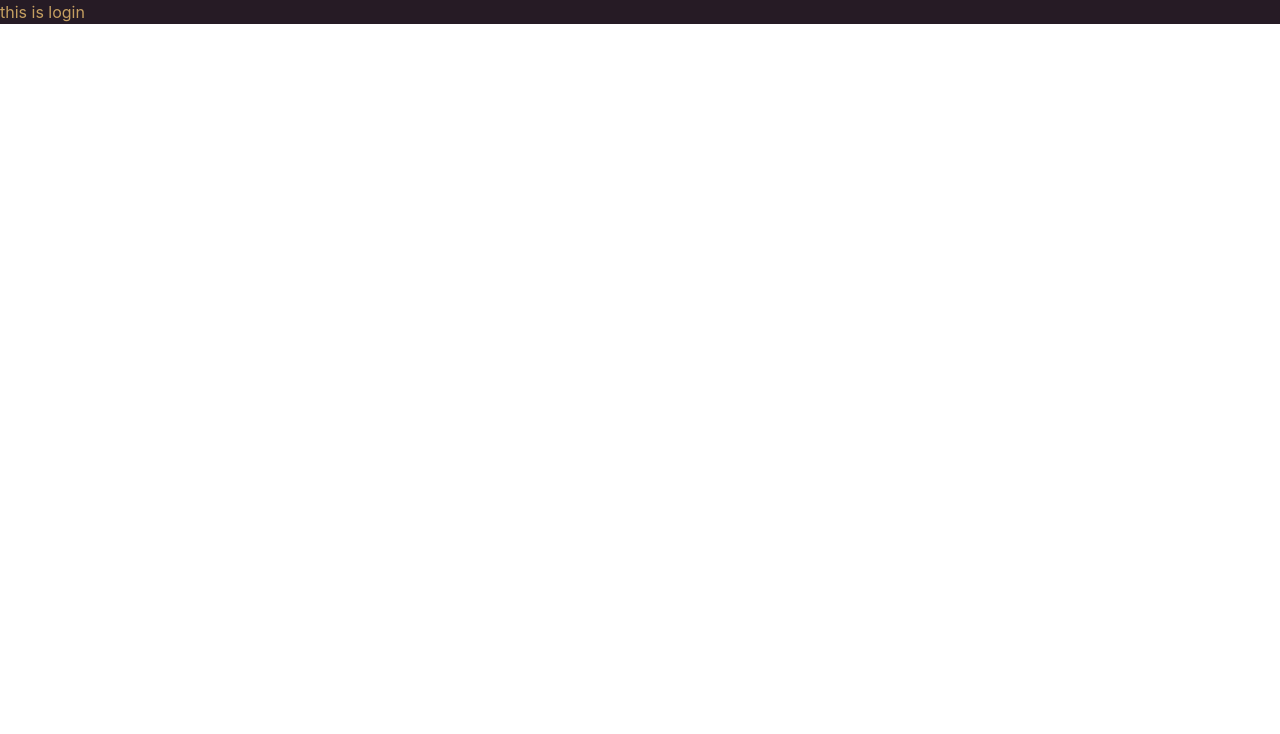
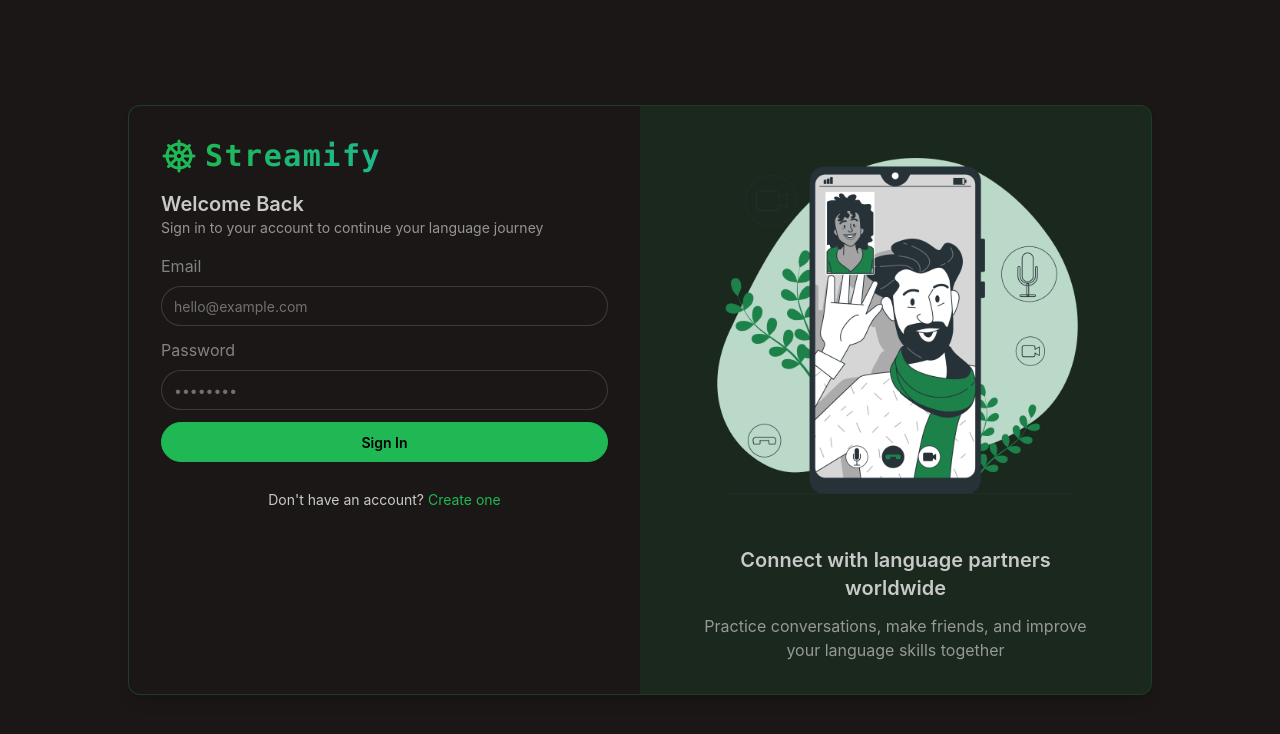
Before and after one commit to thegod71/Streamify, a React app in the folder frontend/: page /login in a window 1280 px wide. Shown: the top 734 px of the page. Built offline with nearby package versions, Linux system fonts and the light colour scheme; no server answers; the HTML template or start-up script is replaced by a standard one.

Commit message:
login complete

```diff
--- a/frontend/src/App.jsx
+++ b/frontend/src/App.jsx
@@ -47,11 +47,10 @@
         />
         <Route
           path="/login"
-          element={!isAuthenticated ? <LoginPage /> : <Navigate to="/" />}
-        />
+          element={!isAuthenticated ? <LoginPage /> : <Navigate to={(isOnboard) ? "/" : "/onboarding"} />} />
         <Route
           path="/signup"
-          element={!isAuthenticated ? <SignUpPage /> : <Navigate to="/" />}
+          element={!isAuthenticated ? <SignUpPage /> : <Navigate to={(isOnboard) ? "/" : "/onboarding"} />}
         />
         <Route
           path="/notifications"
@@ -70,7 +69,7 @@
         <Route
           path="/onboarding"
           element={
-            isAuthenticated ? <OnboardingPage /> : <Navigate to="/login" />
+            isAuthenticated ? (!isOnboard ? <OnboardingPage /> : <Navigate to="/" />) : <Navigate to="/login" />
           }
         />
       </Routes>
--- /dev/null
+++ b/frontend/src/hooks/useLogin.js
@@ -0,0 +1,15 @@
+import {useQueryClient ,useMutation} from "@tanstack/react-query";
+import{login} from "../lib/api";
+const useLogin = () => {
+    const queryClient = useQueryClient();
+const {
+    mutate,
+    isPending,
+    error,
+  } = useMutation({
+    mutationFn: login,
+    onSuccess: () => queryClient.invalidateQueries({ queryKey: ["authUser"] }),
+  });
+  return {error,isPending,loginMutation:mutate   }
+}
+export default useLogin;
--- /dev/null
+++ b/frontend/src/hooks/useSignup.js
@@ -0,0 +1,12 @@
+import { useMutation, useQueryClient } from "@tanstack/react-query";
+import { signup } from "../lib/api.js";
+const useSignup = () => {
+ const queryClient = useQueryClient();
+ const {mutate,error,isPending}=useMutation({
+  mutationFn:signup,
+  onSuccess:()=>queryClient.invalidateQueries({queryKey:["authUser"]})
+ });
+  return {isPending,error,signupmutation:mutate}
+};
+
+export default useSignup;
--- a/frontend/src/lib/api.js
+++ b/frontend/src/lib/api.js
@@ -1,5 +1,6 @@
 import { axiosInstance } from "./axios.js";
 export const signup = async (signupData) => {
+  console.log("signupData in api.js:", signupData); // Log the signupData for debugging
   const respond = await axiosInstance.post("/auth/signup", signupData);
   return respond.data;
 };
@@ -14,3 +15,9 @@
   const res = await axiosInstance.post("/auth/onboarding", userData);
   return res.data;
 };
+
+
+export const login = async (loginData) => {
+  const res = await axiosInstance.post("/auth/login", loginData);
+  return res.data;
+};
--- a/frontend/src/pages/LoginPage.jsx
+++ b/frontend/src/pages/LoginPage.jsx
@@ -1,11 +1,137 @@
-import React from "react";
+import { useState } from "react";
+import { ShipWheelIcon } from "lucide-react";
+import { Link } from "react-router";
+import useLogin from "../hooks/useLogin";
 
-function LoginPage() {
+const LoginPage = () => {
+  const [loginData, setLoginData] = useState({
+    email: "",
+    password: "",
+  });
+  // This is how we did it at first, without using our custom hook
+  // const queryClient = useQueryClient();
+  // const {
+  //   mutate: loginMutation,
+  //   isPending,
+  //   error,
+  // } = useMutation({
+  //   mutationFn: login,
+  //   onSuccess: () => queryClient.invalidateQueries({ queryKey: ["authUser"] }),
+  // });
+
+  // This is how we did it using our custom hook - optimized version
+  const { isPending, error, loginMutation } = useLogin();
+
+  const handleLogin = (e) => {
+    e.preventDefault();
+    loginMutation(loginData);
+  };
+
   return (
-    <div>
-      <h1>this is login</h1>
+    <div
+      className="h-screen flex items-center justify-center p-4 sm:p-6 md:p-8"
+      data-theme="forest"
+    >
+      <div className="border border-primary/25 flex flex-col lg:flex-row w-full max-w-5xl mx-auto bg-base-100 rounded-xl shadow-lg overflow-hidden">
+        {/* LOGIN FORM SECTION */}
+        <div className="w-full lg:w-1/2 p-4 sm:p-8 flex flex-col">
+          {/* LOGO */}
+          <div className="mb-4 flex items-center justify-start gap-2">
+            <ShipWheelIcon className="size-9 text-primary" />
+            <span className="text-3xl font-bold font-mono bg-clip-text text-transparent bg-gradient-to-r from-primary to-secondary  tracking-wider">
+              Streamify
+            </span>
+          </div>
+
+          {/* ERROR MESSAGE DISPLAY */}
+          {error && (
+            <div className="alert alert-error mb-4">
+              <span>{error.response.data.message}</span>
+            </div>
+          )}
+
+          <div className="w-full">
+            <form onSubmit={handleLogin}>
+              <div className="space-y-4">
+                <div>
+                  <h2 className="text-xl font-semibold">Welcome Back</h2>
+                  <p className="text-sm opacity-70">
+                    Sign in to your account to continue your language journey
+                  </p>
+                </div>
+
+                <div className="flex flex-col gap-3">
+                  <div className="form-control w-full space-y-2">
+                    <label className="label">
+                      <span className="label-text">Email</span>
+                    </label>
+                    <input
+                      type="email"
+                      placeholder="hello@example.com"
+                      className="input input-bordered w-full"
+                      value={loginData.email}
+                      onChange={(e) => setLoginData({ ...loginData, email: e.target.value })}
+                      required
+                    />
+                  </div>
+
+                  <div className="form-control w-full space-y-2">
+                    <label className="label">
+                      <span className="label-text">Password</span>
+                    </label>
+                    <input
+                      type="password"
+                      placeholder="••••••••"
+                      className="input input-bordered w-full"
+                      value={loginData.password}
+                      onChange={(e) => setLoginData({ ...loginData, password: e.target.value })}
+                      required
+                    />
+                  </div>
+
+                  <button type="submit" className="btn btn-primary w-full" disabled={isPending}>
+                    {isPending ? (
+                      <>
+                        <span className="loading loading-spinner loading-xs"></span>
+                        Signing in...
+                      </>
+                    ) : (
+                      "Sign In"
+                    )}
+                  </button>
+
+                  <div className="text-center mt-4">
+                    <p className="text-sm">
+                      Don't have an account?{" "}
+                      <Link to="/signup" className="text-primary hover:underline">
+                        Create one
+                      </Link>
+                    </p>
+                  </div>
+                </div>
+              </div>
+            </form>
+          </div>
+        </div>
+
+        {/* IMAGE SECTION */}
+        <div className="hidden lg:flex w-full lg:w-1/2 bg-primary/10 items-center justify-center">
+          <div className="max-w-md p-8">
+            {/* Illustration */}
+            <div className="relative aspect-square max-w-sm mx-auto">
+              <img src="/Video call-bro.png" alt="Language connection illustration" className="w-full h-full" />
+            </div>
+
+            <div className="text-center space-y-3 mt-6">
+              <h2 className="text-xl font-semibold">Connect with language partners worldwide</h2>
+              <p className="opacity-70">
+                Practice conversations, make friends, and improve your language skills together
+              </p>
+            </div>
+          </div>
+        </div>
+      </div>
     </div>
   );
-}
-
+};
 export default LoginPage;
--- a/frontend/src/pages/SignUpPage.jsx
+++ b/frontend/src/pages/SignUpPage.jsx
@@ -3,7 +3,7 @@
 import { Link } from "react-router";
 import { useMutation, useQueryClient } from "@tanstack/react-query";
 import { signup } from "../lib/api.js";
-//import useSignUp from "../hooks/useSignUp";
+import useSignup from "../hooks/useSignup";
 
 const SignUpPage = () => {
   const [signupData, setSignupData] = useState({
@@ -11,7 +11,12 @@
     email: "",
     password: "",
   });
-  // in this the useMutation is use to updata /create like post and update when mutationFn is return success then Queryclinet run invalidateQueries ess may hm app.jsx may jo auth/me  likha hain wo run hoga aur ab pura application ko bataya ga ki kon se user  hain like useContextapi  and now we authuser come so in app.jsx directly homwpage is  open. re fetch the authuser
+  // in this the useMutation is use to updata /create
+  // like post and update when mutationFn is return success then
+  // Queryclinet run invalidateQueries ess may hm app.jsx may jo
+  // auth/me  likha hain wo run hoga aur ab pura application ko bataya
+  // ga ki kon se user  hain like useContextapi  and now we authuser
+  // come so in app.jsx directly homwpage is  open. re fetch the authuser
   // const queryclient = useQueryClient();
   // const { mutate, isPending, error } = useMutation({
   //   mutationFn: async () => {
@@ -27,16 +32,19 @@
   //   mutate();
   // };
   ///----------------------------------------------------------------
-  const queryclient = useQueryClient();
-  const {
-    mutate: signupmutation,
-    isPending,
-    error,
-  } = useMutation({
-    mutationFn: signup,
-    onSuccess: () => queryclient.invalidateQueries({ queryKey: ["authUser"] }),
-  });
 
+  // this is done without custom hook
+  // const queryclient = useQueryClient();
+  // const {
+  //   mutate: signupmutation,
+  //   isPending,
+  //   error,
+  // } = useMutation({
+  //   mutationFn: signup,
+  //   onSuccess: () => queryclient.invalidateQueries({ queryKey: ["authUser"] }),
+  // });
+  // this is done with custom hook
+  const {isPending,error,signupmutation}=useSignup()
   const handleSignup = (e) => {
     e.preventDefault();
     signupmutation(signupData);
```
Also changed, not shown: 1 other file (tests, documents, lock files or other folders).
